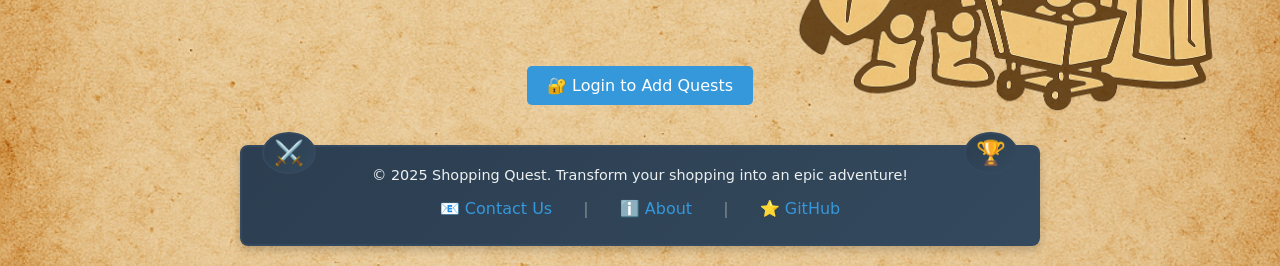
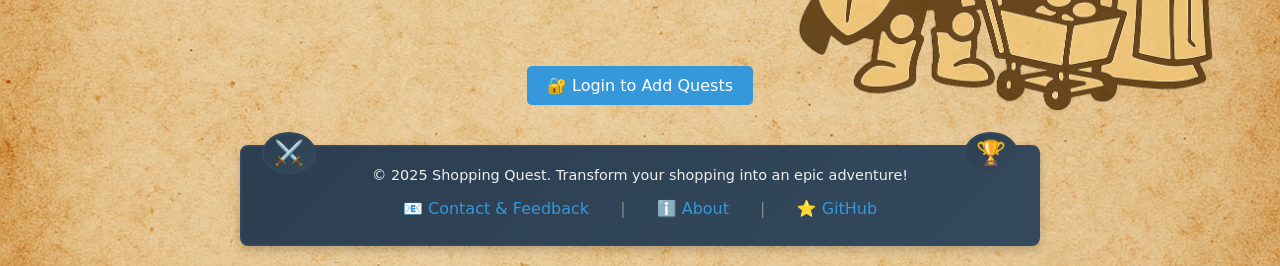
Before and after one commit to DavidShergold/capstone-shopping-quest, a Django app: page / in a window 1280 px wide. Shown: the part 627-893 px from the top of the page. Run offline with Django 5.2, Linux system fonts and the light colour scheme; some web fonts are replaced.

Commit message:
Fix footer contact link - now points to GitHub Issues for feedback instead of placeholder email

```diff
--- a/quests/templates/quests/add_objective.html
+++ b/quests/templates/quests/add_objective.html
@@ -298,7 +298,7 @@
                 © 2025 Shopping Quest. Transform your shopping into an epic adventure!
             </div>
             <div class="footer-links">
-                <a href="mailto:contact@shoppingquest.com" class="footer-link">📧 Contact Us</a>
+                <a href="https://github.com/DavidShergold/capstone-shopping-quest/issues" class="footer-link" target="_blank" rel="noopener">📧 Contact & Feedback</a>
                 <span class="footer-divider">|</span>
                 <a href="#" class="footer-link" onclick="alert('Shopping Quest v3.0 - Built with Django 🐍')">ℹ️ About</a>
                 <span class="footer-divider">|</span>
--- a/quests/templates/quests/add_shop.html
+++ b/quests/templates/quests/add_shop.html
@@ -271,7 +271,7 @@
                 © 2025 Shopping Quest. Transform your shopping into an epic adventure!
             </div>
             <div class="footer-links">
-                <a href="mailto:contact@shoppingquest.com" class="footer-link">📧 Contact Us</a>
+                <a href="https://github.com/DavidShergold/capstone-shopping-quest/issues" class="footer-link" target="_blank" rel="noopener">📧 Contact & Feedback</a>
                 <span class="footer-divider">|</span>
                 <a href="#" class="footer-link" onclick="alert('Shopping Quest v3.0 - Built with Django 🐍')">ℹ️ About</a>
                 <span class="footer-divider">|</span>
--- a/quests/templates/quests/edit_objective.html
+++ b/quests/templates/quests/edit_objective.html
@@ -282,7 +282,7 @@
                 © 2025 Shopping Quest. Transform your shopping into an epic adventure!
             </div>
             <div class="footer-links">
-                <a href="mailto:contact@shoppingquest.com" class="footer-link">📧 Contact Us</a>
+                <a href="https://github.com/DavidShergold/capstone-shopping-quest/issues" class="footer-link" target="_blank" rel="noopener">📧 Contact & Feedback</a>
                 <span class="footer-divider">|</span>
                 <a href="#" class="footer-link" onclick="alert('Shopping Quest v3.0 - Built with Django 🐍')">ℹ️ About</a>
                 <span class="footer-divider">|</span>
--- a/quests/templates/quests/edit_shop.html
+++ b/quests/templates/quests/edit_shop.html
@@ -272,7 +272,7 @@
                 © 2025 Shopping Quest. Transform your shopping into an epic adventure!
             </div>
             <div class="footer-links">
-                <a href="mailto:contact@shoppingquest.com" class="footer-link">📧 Contact Us</a>
+                <a href="https://github.com/DavidShergold/capstone-shopping-quest/issues" class="footer-link" target="_blank" rel="noopener">📧 Contact & Feedback</a>
                 <span class="footer-divider">|</span>
                 <a href="#" class="footer-link" onclick="alert('Shopping Quest v3.0 - Built with Django 🐍')">ℹ️ About</a>
                 <span class="footer-divider">|</span>
--- a/quests/templates/quests/quest_log_new.html
+++ b/quests/templates/quests/quest_log_new.html
@@ -627,7 +627,7 @@
                 © 2025 Shopping Quest. Transform your shopping into an epic adventure!
             </div>
             <div class="footer-links">
-                <a href="mailto:contact@shoppingquest.com" class="footer-link">📧 Contact Us</a>
+                <a href="https://github.com/DavidShergold/capstone-shopping-quest/issues" class="footer-link" target="_blank" rel="noopener">📧 Contact & Feedback</a>
                 <span class="footer-divider">|</span>
                 <a href="#" class="footer-link" onclick="alert('Shopping Quest v3.0 - Built with Django 🐍')">ℹ️ About</a>
                 <span class="footer-divider">|</span>
--- a/quests/templates/quests/register.html
+++ b/quests/templates/quests/register.html
@@ -422,7 +422,7 @@
                 © 2025 Shopping Quest. Transform your shopping into an epic adventure!
             </div>
             <div class="footer-links">
-                <a href="mailto:contact@shoppingquest.com" class="footer-link">📧 Contact Us</a>
+                <a href="https://github.com/DavidShergold/capstone-shopping-quest/issues" class="footer-link" target="_blank" rel="noopener">📧 Contact & Feedback</a>
                 <span class="footer-divider">|</span>
                 <a href="#" class="footer-link" onclick="alert('Shopping Quest v3.0 - Built with Django 🐍')">ℹ️ About</a>
                 <span class="footer-divider">|</span>
--- a/quests/templates/quests/shop_objectives.html
+++ b/quests/templates/quests/shop_objectives.html
@@ -546,7 +546,7 @@
                 © 2025 Shopping Quest. Transform your shopping into an epic adventure!
             </div>
             <div class="footer-links">
-                <a href="mailto:contact@shoppingquest.com" class="footer-link">📧 Contact Us</a>
+                <a href="https://github.com/DavidShergold/capstone-shopping-quest/issues" class="footer-link" target="_blank" rel="noopener">📧 Contact & Feedback</a>
                 <span class="footer-divider">|</span>
                 <a href="#" class="footer-link" onclick="alert('Shopping Quest v3.0 - Built with Django 🐍')">ℹ️ About</a>
                 <span class="footer-divider">|</span>
```
